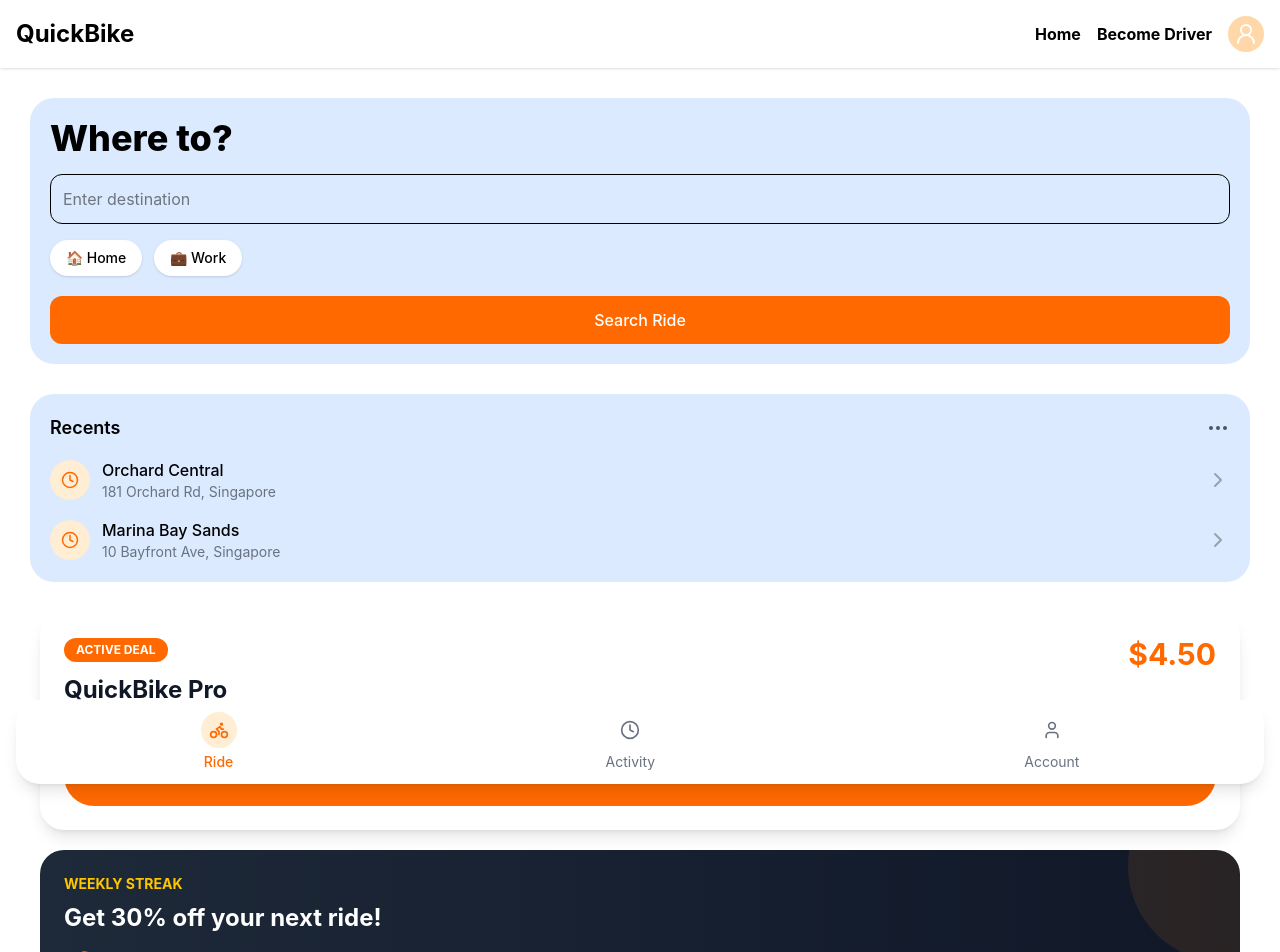
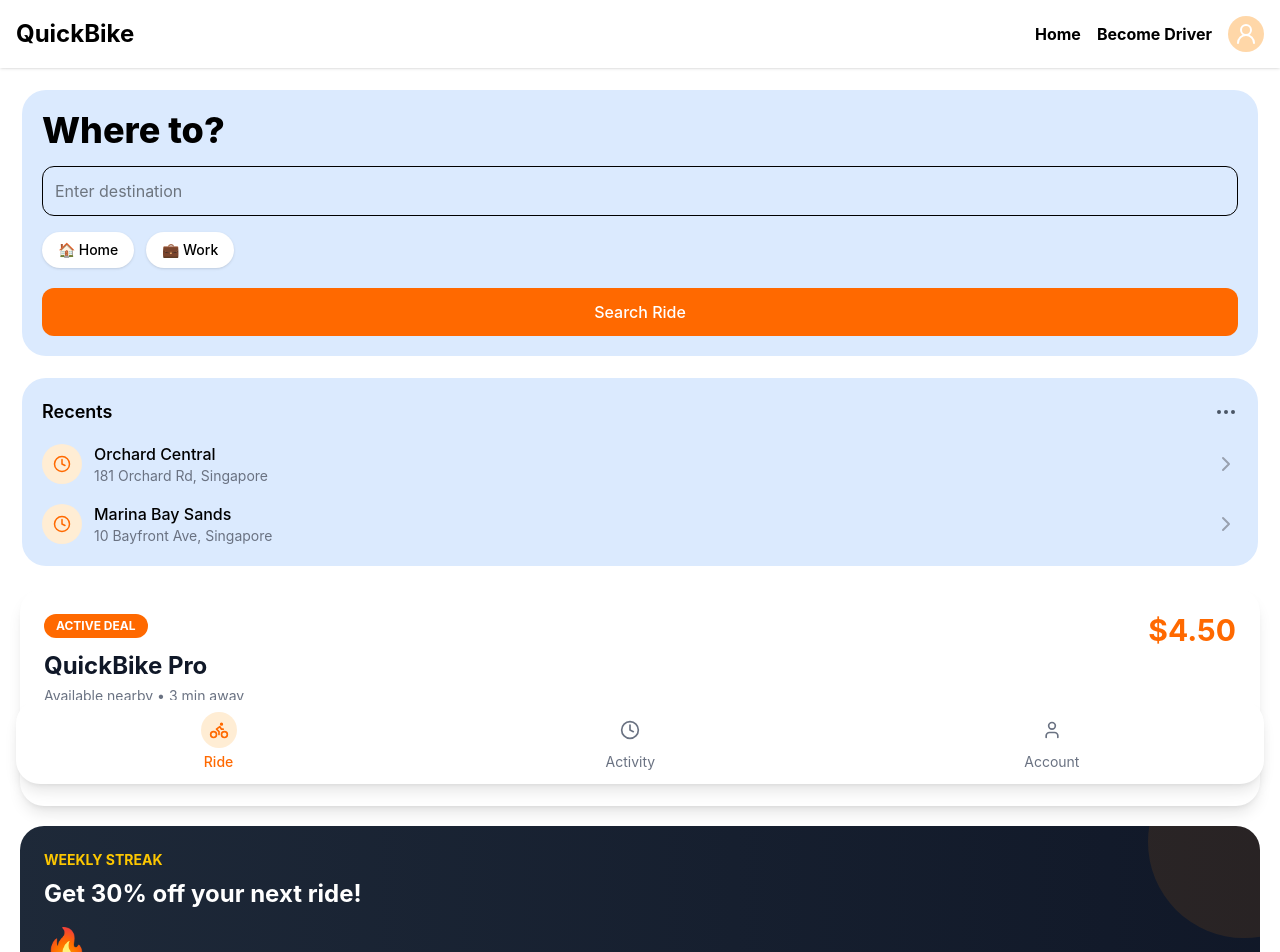
Before and after one commit to samantarohan736-cmyk/QuickBike, a React (Vite) app: page / in a window 1280 px wide. Shown: the top 952 px of the page. Built offline with nearby package versions, Linux system fonts and the light colour scheme.

Commit message:
Fix minimal bugs

```diff
--- a/src/pages/BecomeDriver.jsx
+++ b/src/pages/BecomeDriver.jsx
@@ -20,7 +20,7 @@ const BecomeDriver = () => {
           </div>
 
           <div className="space-y-6 mb-12 z-10 relative">
-            <h1 className="text-[40px] md:text-[64px] font-[900] leading-[1.1] text-[#1f1f1f]">
+            <h1 className="text-[40px] md:text-[64px] font-black leading-[1.1] text-[#1f1f1f]">
               Become a <span className="text-[#E67E22]">QuickBike</span> Rider
             </h1>
             <p className="text-gray-600 text-xl md:text-2xl leading-relaxed max-w-2xl">
--- a/src/pages/Home.jsx
+++ b/src/pages/Home.jsx
@@ -1,4 +1,4 @@
-import React, { useState  } from "react";
+import React, { useState } from "react";
 import { useNavigate } from "react-router-dom";
 import Button from "../components/Button";
 import BottomNav from "../components/BottomNav";
@@ -22,7 +22,8 @@ const Home = () => {
 
   return (
     <>
-      <div className="p-5 bg-blue-100 m-7.5 rounded-3xl">
+      <div>
+        <div className="p-5 bg-blue-100 m-5.5 rounded-3xl">
 
           {/* TITLE */}
           <h2 className="text-4xl font-extrabold mb-4">Where to?</h2>
@@ -90,7 +91,7 @@ const Home = () => {
 
         {/*Next Section*/}
 
-      <div className="p-5 bg-blue-100 m-7.5 rounded-3xl">
+        <div className="p-5 bg-blue-100 m-5.5 rounded-3xl">
 
           {/* HEADER */}
           <div className="flex justify-between items-center mb-4">
@@ -134,7 +135,7 @@ const Home = () => {
         </div>
 
         {/* QUICK BOOK SECTION */}
-      <div className="px-5 mx-5 mb-5">
+        <div className=" mx-5 mb-5">
           <div className="bg-white rounded-3xl p-6 shadow-lg">
             <div className="flex justify-between items-start mb-4">
               <div>
@@ -151,7 +152,7 @@ const Home = () => {
         </div>
 
         {/* WEEKLY STREAK SECTION */}
-      <div className="px-5 mx-5 mb-32">
+        <div className=" mx-5 mb-32">
           <div className="bg-gradient-to-r from-gray-800 to-gray-900 rounded-3xl p-6 text-white relative overflow-hidden">
             <div className="absolute -right-20 -top-20 w-48 h-48 bg-orange-400 rounded-full opacity-10"></div>
             <p className="text-sm font-bold text-yellow-400 mb-2">WEEKLY STREAK</p>
@@ -163,6 +164,8 @@ const Home = () => {
         </div>
 
         <BottomNav currentPage="ride" />
+      </div>
+
 
     </>
   );
--- a/src/pages/RegistrationPage.jsx
+++ b/src/pages/RegistrationPage.jsx
@@ -34,7 +34,7 @@ const RegistrationPage = () => {
         </div>
 
         {/* Title and subtitle */}
-        <h1 className="text-4xl font-[900] leading-tight text-[#1f1f1f] mb-2 max-w-lg">
+        <h1 className="text-4xl font-black leading-tight text-[#1f1f1f] mb-2 max-w-lg">
           Upload Driving License
         </h1>
         <p className="text-[#6B7280] text-lg mb-10 max-w-xl">
```
Lines whose indentation alone changed are shown as unchanged.
